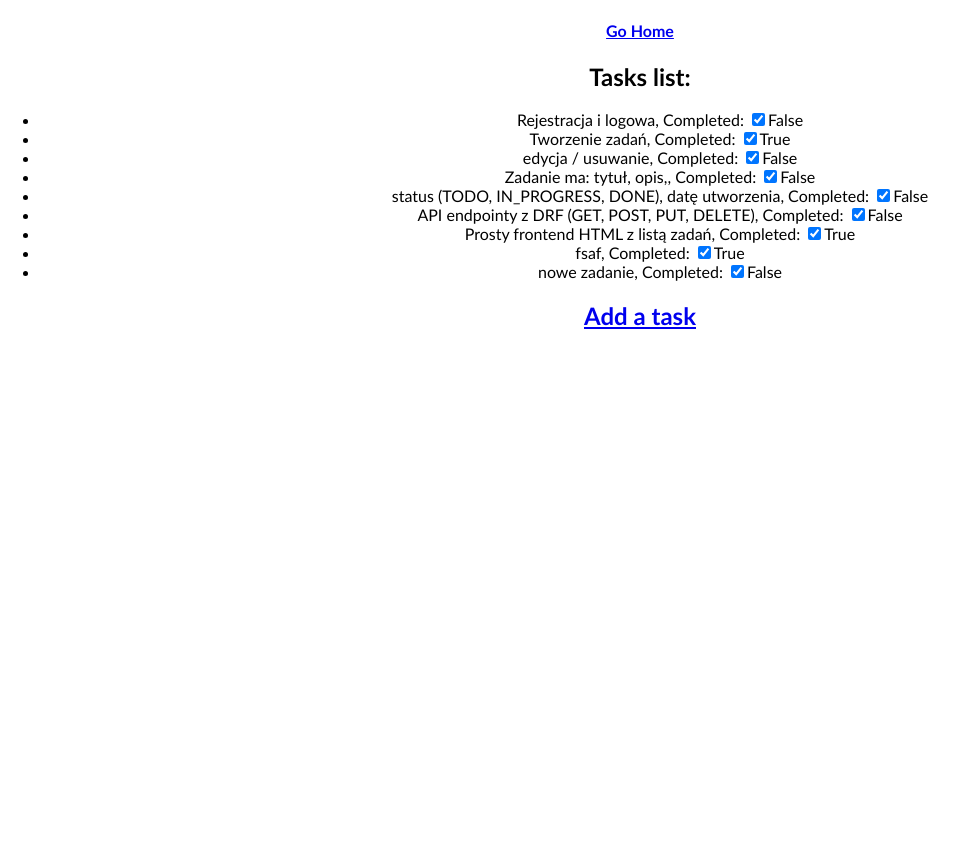
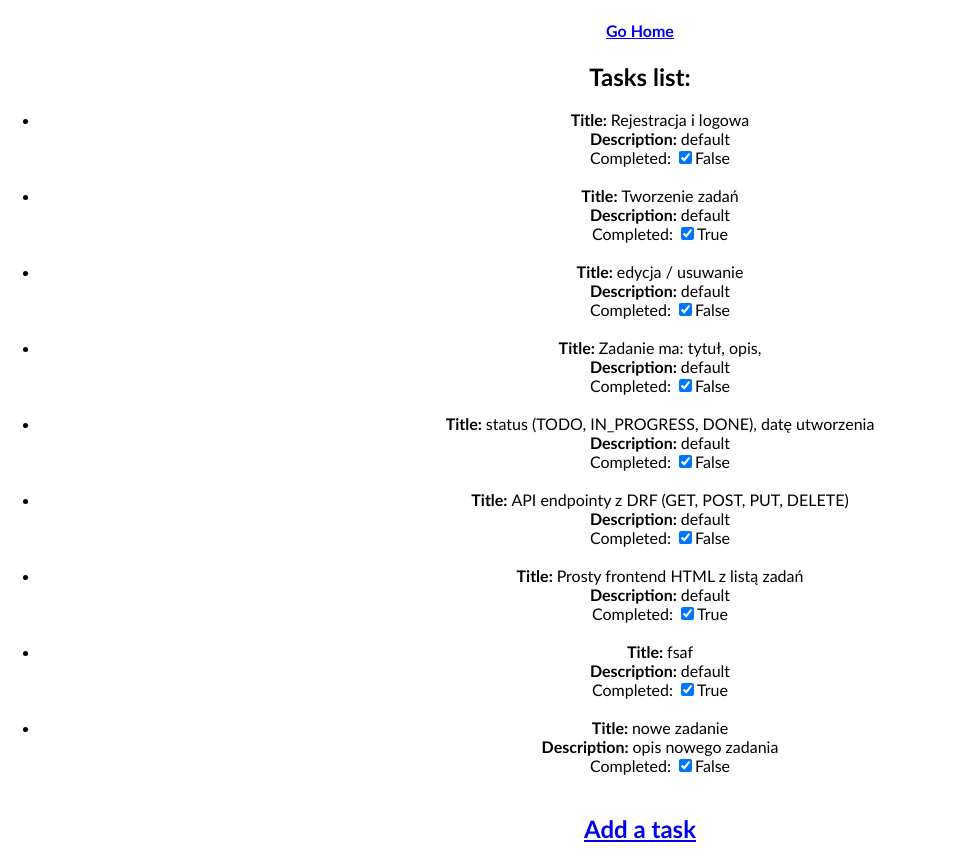
Before and after one commit to KacperStrugala1/ToDoApp, a Django app: page /task/ in a window 1280 px wide. Shown: the part 47-910 px from the top of the page, without its empty margins (0-968 px from the left). Before the commit the page ends 376 px from the top, so only its background shows below. Run offline with Django 4.2, Linux system fonts and the light colour scheme; a user stored in the database is signed in; data comes from the database, SQL or seed files in the repository; both versions use the stored data as it was after the commit.

Commit message:
new_task_site_look

```diff
--- a/mysite/mysite/settings.py
+++ b/mysite/mysite/settings.py
@@ -32,7 +32,6 @@ ALLOWED_HOSTS = []
 
 INSTALLED_APPS = [
     'user',
-    'crispy_forms',
     'tasks',
     'django.contrib.admin',
     'django.contrib.auth',
--- a/mysite/mysite/urls.py
+++ b/mysite/mysite/urls.py
@@ -20,7 +20,7 @@ from .views import HomeView, AboutView, WorkingView
 
 urlpatterns = [
     path('admin/', admin.site.urls),
-     path("accounts/", include("django.contrib.auth.urls")),
+    path("accounts/", include("django.contrib.auth.urls")),
     path('', HomeView.as_view(), name="home"),
     path('working/', WorkingView.as_view(), name="view"),
     path('about/', AboutView.as_view(), name="about"),
--- a/mysite/mysite/views.py
+++ b/mysite/mysite/views.py
@@ -12,7 +12,6 @@ class WorkingView(View):
     def get(self, request):
         return render(request,"mysite/work.html")
 
-
 class AboutView(View):
     def get(self, request):
         response_date = {"error": "about site"}
--- a/mysite/tasks/forms.py
+++ b/mysite/tasks/forms.py
@@ -4,4 +4,4 @@ from .models import Task
 class TaskForm(forms.ModelForm):
     class Meta:
         model = Task
-        fields = ['title', 'completed']
+        fields = ['title', 'description','completed']
--- a/mysite/tasks/models.py
+++ b/mysite/tasks/models.py
@@ -6,6 +6,7 @@ class Task(models.Model):
     #new
     user = models.ForeignKey(User, on_delete=models.CASCADE)
     title = models.CharField(max_length=50)
+    description = models.TextField()
     completed = models.BooleanField(default=False)
     create_date = models.DateTimeField(auto_now_add=True)
 
--- a/mysite/tasks/views.py
+++ b/mysite/tasks/views.py
@@ -14,9 +14,9 @@ def create_task(request):
         form = TaskForm(request.POST)
         if form.is_valid():
             task = form.save(commit=False)
-            task.user = request.user  # przypisujemy zalogowanego użytkownika
+            task.user = request.user
             task.save()
-            return redirect('/task/')  # przekierowanie np. do listy zadań
+            return redirect('/task/')
     else:
         form = TaskForm()
     return render(request, 'tasks/create_task.html', {'form': form})
--- a/mysite/templates/tasks/tasks_page.html
+++ b/mysite/templates/tasks/tasks_page.html
@@ -19,11 +19,17 @@
     <h2>Tasks list:</h2>
     <ul>
         {%for task in tasks %}
-            <li>
-                {{task.title}},
-                Completed:
-                <input type="checkbox" checked="checked">{{task.completed}}
-            </li>
+            <div>
+                <li>
+                    <strong>Title: </strong> {{task.title}}
+                    <br>
+                    <strong>Description: </strong>{{task.description}}
+                    <br>
+                    Completed:
+                    <input type="checkbox" checked="checked">{{task.completed}}
+                    <br><br>
+                </li>
+            </div>
         {%empty%}
             <li>No tasks</li>
         {%endfor%}
```
Also changed, not shown: mysite/db.sqlite3, mysite/tasks/migrations/0003_task_description.py (added).
